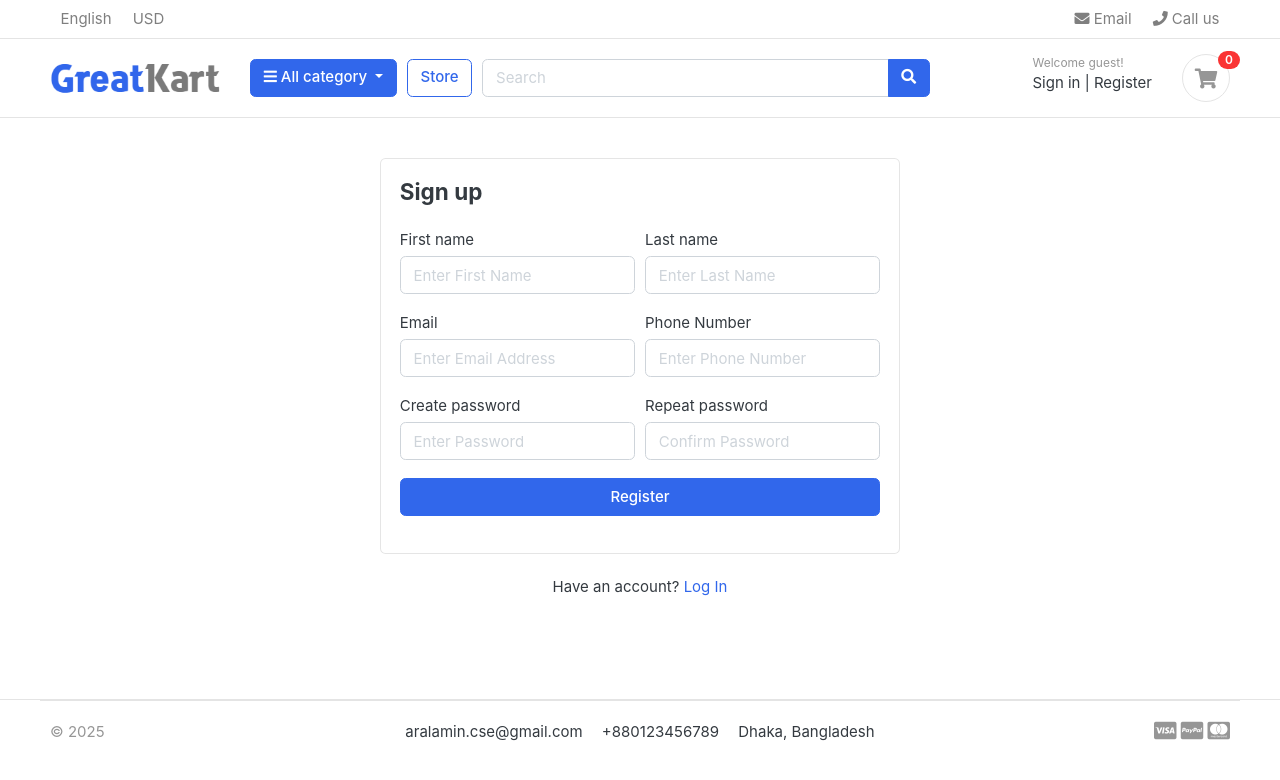
After one commit to ar-alamin/ecommerce-in-django, a Django app: page /accounts/register/ in a window 1280 px wide. The commit adds this page. Shown: the top 780 px of the page. Run offline with Django 5.2, Linux system fonts and the light colour scheme; data comes from the database, SQL or seed files in the repository; both versions use the stored data as it was after the commit; some libraries are stand-ins or nearby versions; some web fonts are replaced.

Commit message:
form customization in resigter page

```diff
--- /dev/null
+++ b/src/apps/accounts/forms.py
@@ -0,0 +1,27 @@
+from django import forms
+from .models import Account
+
+
+class RegistrationForm(forms.ModelForm):
+    password = forms.CharField(widget=forms.PasswordInput(attrs={
+        'placeholder': 'Enter Password',
+        'class': 'form-control'
+    }))
+    confirm_password = forms.CharField(widget=forms.PasswordInput(attrs={
+        'placeholder': 'Confirm Password'
+    }))
+
+    class Meta:
+        model = Account
+        fields = ['first_name', 'last_name', 'phone_number', 'email', 'password']
+
+    def __init__(self, *args, **kwargs):
+        super(RegistrationForm, self).__init__(*args, **kwargs)
+
+        self.fields['first_name'].widget.attrs['placeholder'] = "Enter First Name"
+        self.fields['last_name'].widget.attrs['placeholder'] = "Enter Last Name"
+        self.fields['email'].widget.attrs['placeholder'] = "Enter Email Address"
+        self.fields['phone_number'].widget.attrs['placeholder'] = "Enter Phone Number"
+
+        for field in self.fields:
+            self.fields[field].widget.attrs['class'] = 'form-control'
--- /dev/null
+++ b/src/apps/accounts/urls.py
@@ -0,0 +1,9 @@
+from django.urls import path
+from . import views
+
+
+urlpatterns = [
+    path('register/', views.register, name='register'),
+    path('login/', views.login, name='login'),
+    path('logout/', views.logout, name='logout'),
+]
--- a/src/apps/accounts/views.py
+++ b/src/apps/accounts/views.py
@@ -1,3 +1,16 @@
 from django.shortcuts import render
+from .forms import RegistrationForm
 
 # Create your views here.
+def register(request):
+    form = RegistrationForm()
+    context = {
+        'form': form,
+    }
+    return render(request, 'pages/register.html', context)
+
+def login(request):
+    return render(request, 'pages/login.html')
+
+def logout(request):
+    return render(request, 'pages/logout.html')
--- a/src/core/urls.py
+++ b/src/core/urls.py
@@ -24,5 +24,6 @@ urlpatterns = [
     path('admin/', admin.site.urls),
     path('', views.home, name='home'),
     path('store/', include('apps.store.urls')),
-    path('cart/', include('apps.carts.urls'))
+    path('cart/', include('apps.carts.urls')),
+    path('accounts/', include('apps.accounts.urls'))
 ] + static(settings.MEDIA_URL, document_root=settings.MEDIA_ROOT)
--- a/src/templates/header.html
+++ b/src/templates/header.html
@@ -104,9 +104,9 @@
             <div class="widget-header">
               <small class="title text-muted">Welcome guest!</small>
               <div>
-                <a href="./signin.html">Sign in</a>
+                <a href="{% url "login" %}">Sign in</a>
                 <span class="dark-transp"> | </span>
-                <a href="./register.html"> Register</a>
+                <a href="{% url "register" %}"> Register</a>
               </div>
             </div>
             <a href="{% url "cart" %}" class="widget-header pl-3 ml-3">
--- /dev/null
+++ b/src/templates/pages/login.html
@@ -0,0 +1 @@
+<h2>Login</h2>
--- /dev/null
+++ b/src/templates/pages/register.html
@@ -0,0 +1,58 @@
+{% extends "base.html" %}
+
+<!-- Register Page-->
+{% block content %}
+<section class="section-content padding-y">
+  <div class="card mx-auto" style="max-width: 520px">
+    <article class="card-body">
+      <header class="mb-4"><h4 class="card-title">Sign up</h4></header>
+      <form action='{% url "register" %}' method="POST">
+        {% csrf_token %}
+
+        <div class="form-row">
+          <div class="col form-group">
+            <label>First name</label>
+            {{ form.first_name }}
+          </div>
+
+          <div class="col form-group">
+            <label>Last name</label>
+            {{ form.last_name }}
+          </div>
+        </div>
+
+        <div class="form-row">
+          <div class="col form-group">
+            <label>Email</label>
+            {{ form.email }}
+          </div>
+
+          <div class="col form-group">
+            <label>Phone Number</label>
+            {{ form.phone_number }}
+          </div>
+        </div>
+
+        <div class="form-row">
+          <div class="col form-group">
+            <label>Create password</label>
+            {{ form.password}}
+          </div>
+
+          <div class="col form-group">
+            <label>Repeat password</label>
+            {{ form.confirm_password }}
+          </div>
+        </div>
+        <div class="form-group">
+          <button type="submit" class="btn btn-primary btn-block">
+            Register
+          </button>
+        </div>
+      </form>
+    </article>
+  </div>
+  <p class="text-center mt-4">Have an account? <a href="">Log In</a></p>
+  <br /><br />
+</section>
+{% endblock %}
```
Also changed, not shown: src/db.sqlite3.
